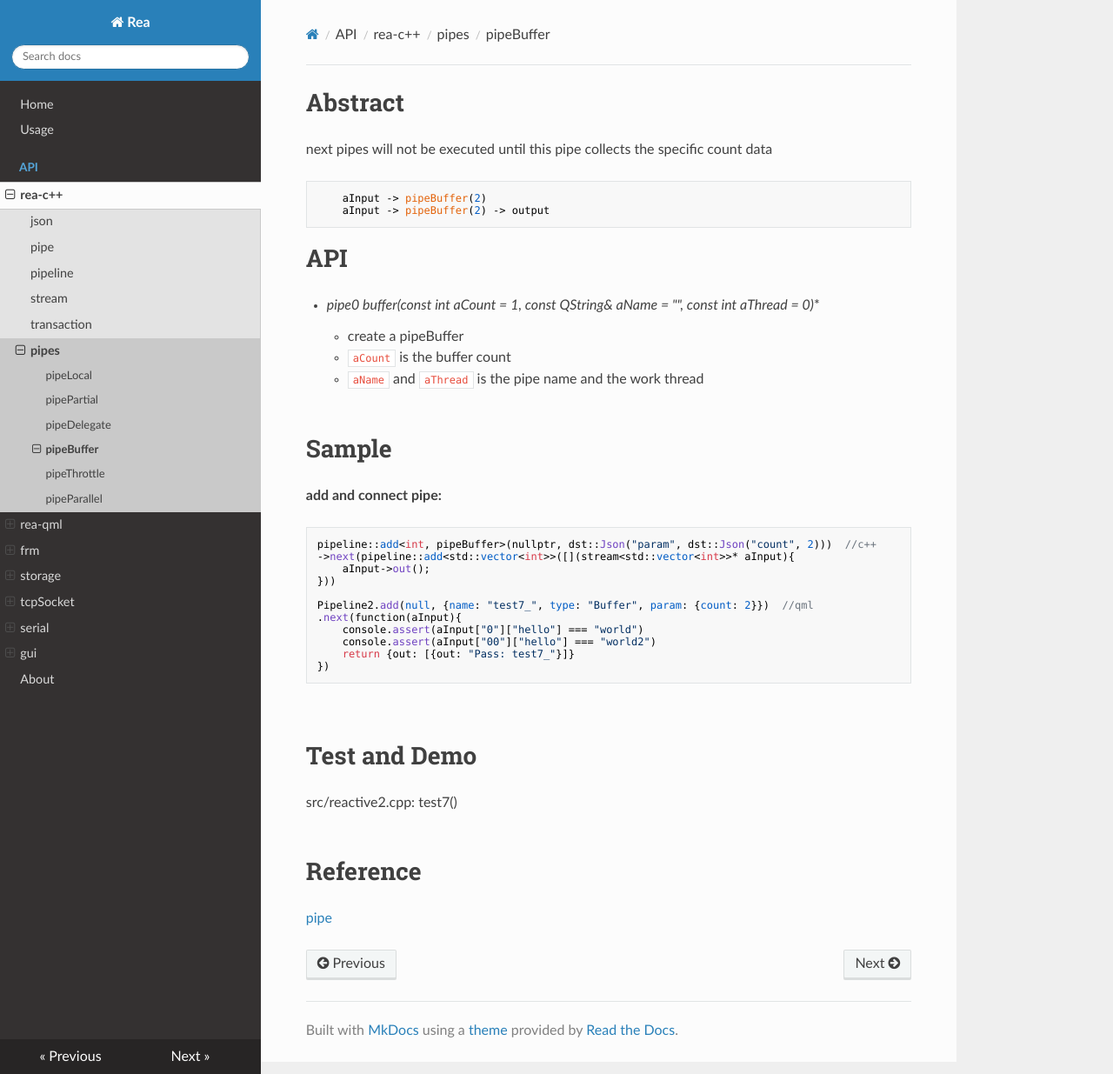
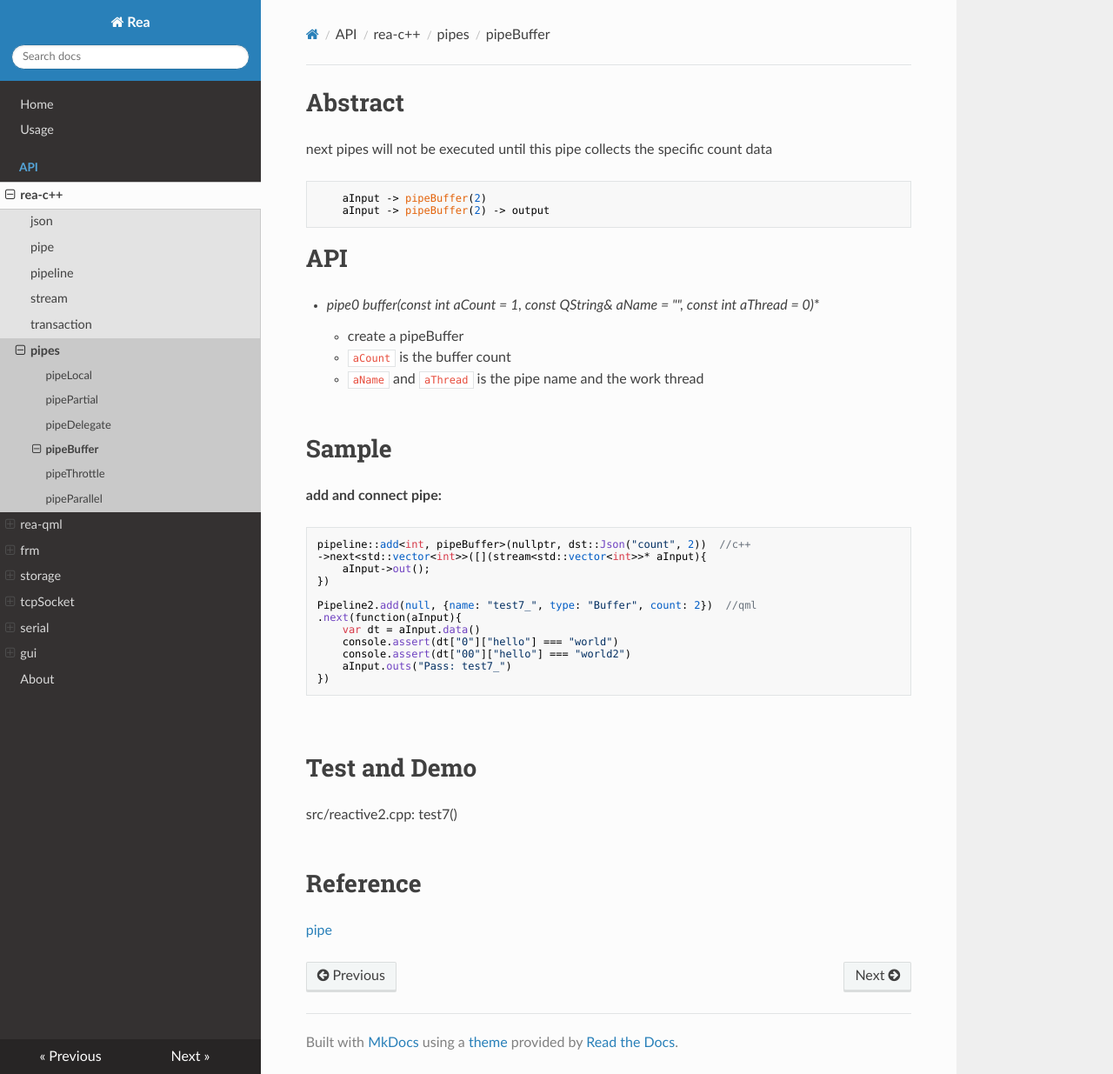
Before and after one commit to robbeykaaso/rea2, an MkDocs documentation site: the page built from docs/c++/pipeBuffer.md, in a window 1280 px wide and 1235 px high. Shown: the whole window at 87% size. Built offline with MkDocs 1.6.1, drawn with Linux system fonts in a browser that asks for light colours; nearby versions of some CDN libraries.

Commit message:
#update: trival

````diff
--- a/docs/c++/pipeBuffer.md
+++ b/docs/c++/pipeBuffer.md
@@ -15,16 +15,17 @@ next pipes will not be executed until this pipe collects the specific count data
 # Sample
 **add and connect pipe:**
 ```
-pipeline::add<int, pipeBuffer>(nullptr, dst::Json("param", dst::Json("count", 2)))  //c++
-->next(pipeline::add<std::vector<int>>([](stream<std::vector<int>>* aInput){
+pipeline::add<int, pipeBuffer>(nullptr, dst::Json("count", 2))  //c++
+->next<std::vector<int>>([](stream<std::vector<int>>* aInput){
     aInput->out();
-}))
+})
 
-Pipeline2.add(null, {name: "test7_", type: "Buffer", param: {count: 2}})  //qml
+Pipeline2.add(null, {name: "test7_", type: "Buffer", count: 2})  //qml
 .next(function(aInput){
-    console.assert(aInput["0"]["hello"] === "world")
-    console.assert(aInput["00"]["hello"] === "world2")
-    return {out: [{out: "Pass: test7_"}]}
+    var dt = aInput.data()
+    console.assert(dt["0"]["hello"] === "world")
+    console.assert(dt["00"]["hello"] === "world2")
+    aInput.outs("Pass: test7_")
 })
 ```
 </br>
````
Also changed, not shown: docs/c++/pipeDelegate.md (+2 -2 lines), docs/c++/pipeLocal.md (+1 -1 lines), docs/c++/pipeParallel.md (+2 -2 lines), docs/c++/pipePartial.md (+6 -6 lines), docs/c++/transaction.md (+43 -0 lines).
